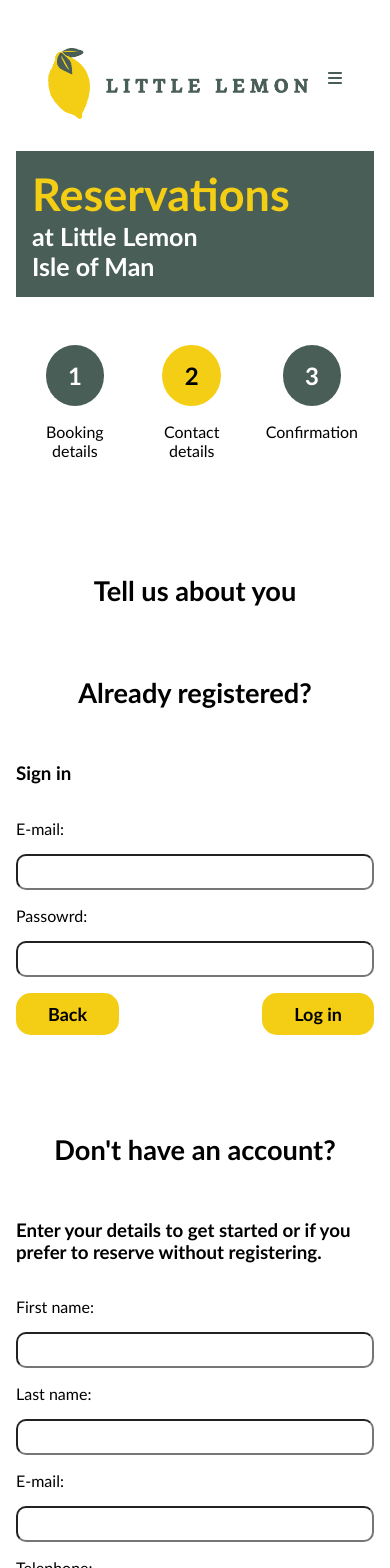
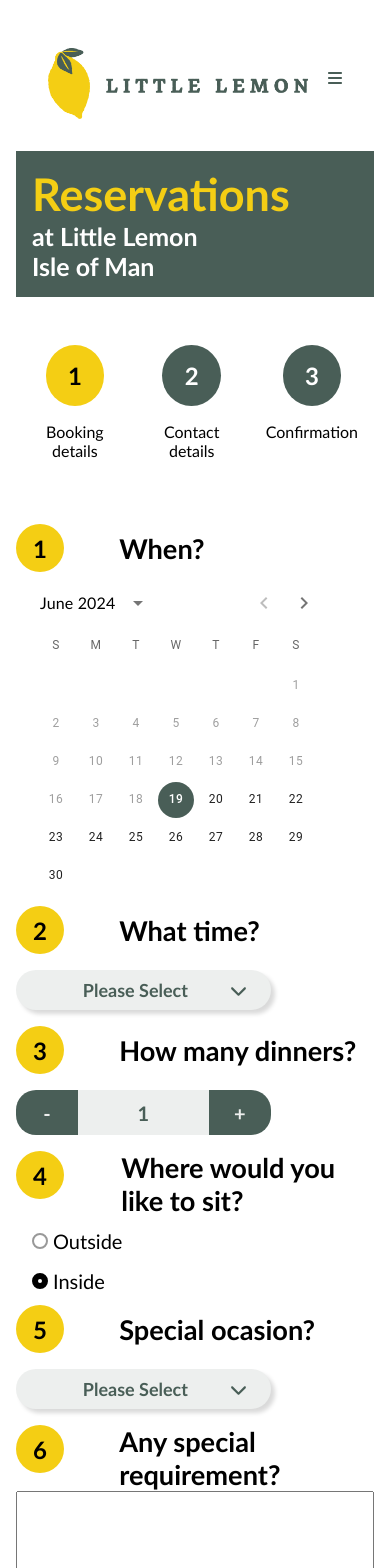
Before and after one commit to claceotto/little-lemon, a React (Create React App) app: page /reservation in a window 390 px wide. Shown: the top 1568 px of the page. Built offline with nearby package versions, Linux system fonts and the light colour scheme.

Commit message:
Mobile confirmation formatting improved.

```diff
--- a/src/Components/Pages/Reservation/BookingForm/BookingForm.css
+++ b/src/Components/Pages/Reservation/BookingForm/BookingForm.css
@@ -329,11 +329,16 @@ input::-webkit-inner-spin-button {
     border-radius: 10px;
 }
 
-
-
 .confirmation {
     display: flex;
     flex-direction: column;
     align-items: center;
     margin: 1rem 1rem 3rem 1rem;
+
 }
+
+@media (max-width: 600px) {
+    .confirmation {
+     margin: 0 0 1.5rem 0;
+    }
+}
--- a/src/Components/Pages/Reservation/BookingForm/BookingForm.js
+++ b/src/Components/Pages/Reservation/BookingForm/BookingForm.js
@@ -25,7 +25,7 @@ export default function BookingForm({
   const [occasion, setOccasion] = useState("");
   const [isOccasionValid, setIsOccasionValid] = useState(true);
   const [isPartOneValid, setIsPartOneValid] = useState(false);
-  const [section, setSection] = useState(2);
+  const [section, setSection] = useState(1);
   const [firstName, setFirstName] = useState("");
   const [isfirstNameValid, setIsFirstNameValid] = useState(true);
   const [lastName, setLastName] = useState("");
```
